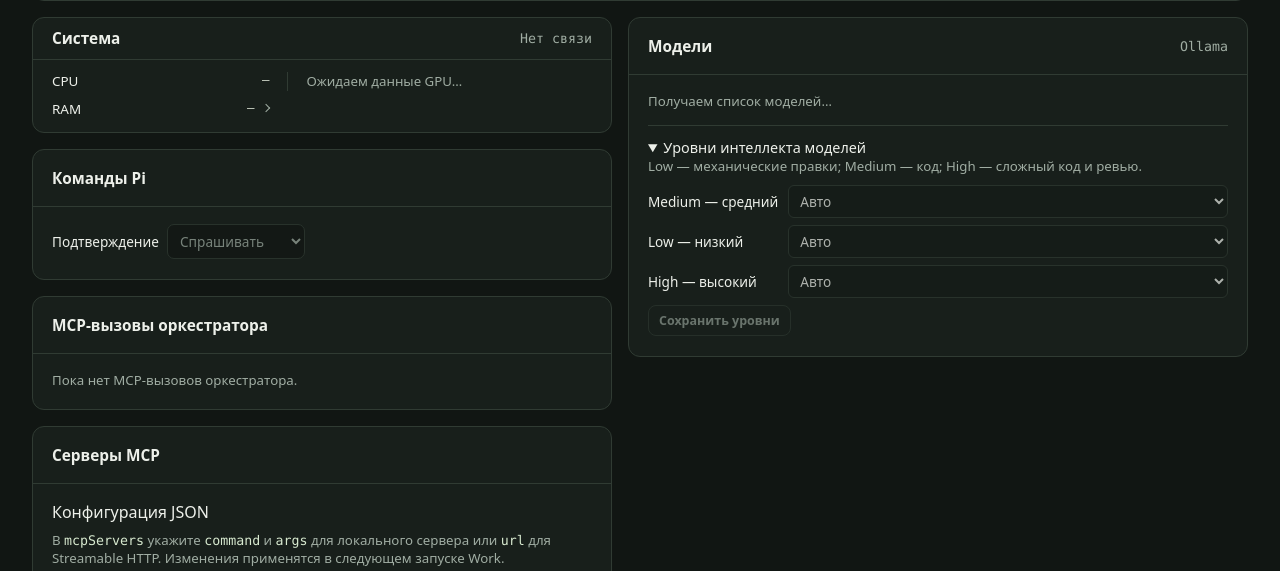
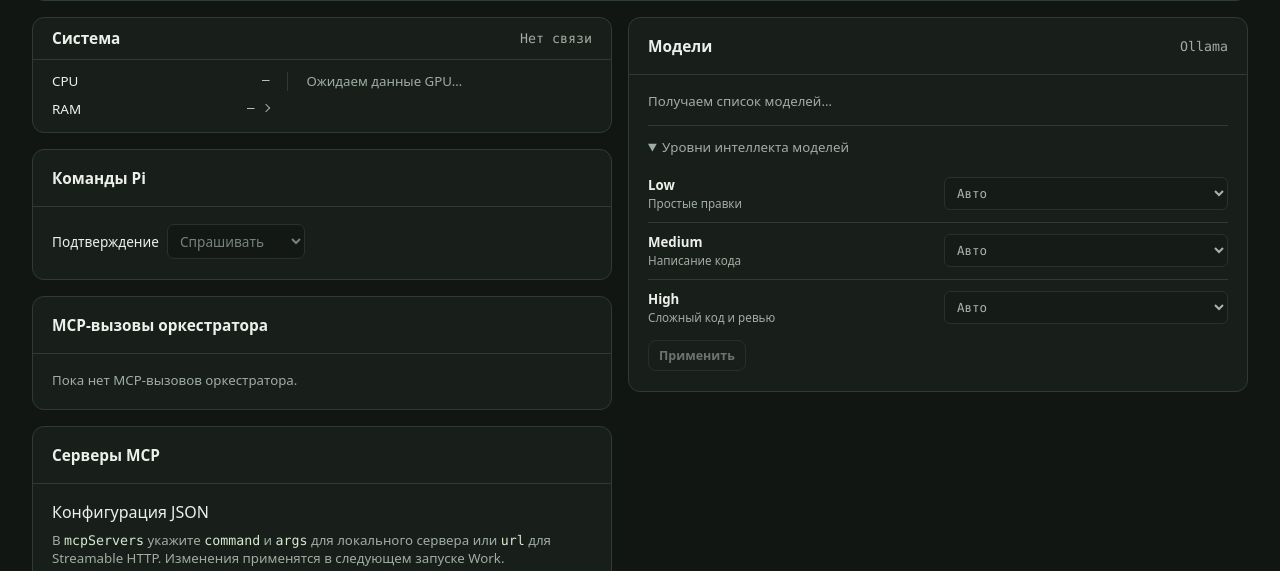
Before and after one commit to nevrozza/lyra-ai, a plain HTML site: page web/index.html in a window 1280 px wide. Shown: the part 716-1287 px from the top of the page. Drawn offline with Linux system fonts and the light colour scheme; no server answers.

Commit message:
Refine model intelligence role settings layout

```diff
--- a/web/app.css
+++ b/web/app.css
@@ -324,11 +324,18 @@ h2 { font-size: .96rem; font-weight: 650; }
 #mcp-servers-status[data-error="true"] { color: #f0cd91; }
 .unload:disabled { background: transparent; border-color: var(--line); color: var(--muted); opacity: .6; }
 .model-roles { margin-top: 15px; padding-top: 12px; border-top: 1px solid var(--line); }
-.model-roles summary { cursor: pointer; font-size: .9rem; }
-#model-roles-form { display: grid; grid-template-columns: auto minmax(0, 1fr); align-items: center; gap: 7px 10px; margin-top: 10px; font-size: .85rem; }
-#model-roles-form select { min-width: 0; padding: 5px 7px; border: 1px solid var(--line); border-radius: 6px; background: #141b17; color: inherit; font: inherit; }
-#save-model-roles { grid-column: 1 / -1; justify-self: start; }
-#model-roles-feedback { grid-column: 1 / -1; margin: 0; overflow-wrap: anywhere; }
+.model-roles summary { cursor: pointer; font-size: .83rem; color: var(--muted); }
+.model-roles summary:hover { color: #edf0ea; }
+#model-roles-form { display: grid; gap: 0; margin-top: 10px; font-size: .83rem; }
+.model-role-row { display: grid; grid-template-columns: repeat(auto-fit, minmax(min(100%, 122px), 1fr)); align-items: center; gap: 6px 12px; padding: 10px 0; min-width: 0; }
+.model-role-row + .model-role-row { border-top: 1px solid var(--line); }
+.model-role-row label { display: grid; gap: 2px; min-width: 0; }
+.model-role-row label strong { font-size: .83rem; font-weight: 600; }
+.model-role-row label small { color: var(--muted); font-size: .73rem; line-height: 1.35; }
+#model-roles-form select { width: 100%; min-width: 0; padding: 7px 8px; border: 1px solid var(--line); border-radius: 6px; background: #141b17; color: inherit; font: .78rem var(--mono); text-overflow: ellipsis; }
+#model-roles-form select:focus-visible { outline: 2px solid var(--accent); outline-offset: 2px; }
+.model-role-actions { display: flex; flex-wrap: wrap; align-items: center; gap: 8px; margin-top: 5px; }
+#model-roles-feedback { flex: 1; min-width: 0; margin: 0; overflow-wrap: anywhere; }
 #model-roles-feedback:empty { display: none; }
 .model-error { margin-top: 8px; color: #f0ac9c; overflow-wrap: anywhere; }
 .facts { margin: 15px 0 0; }
--- a/web/index.html
+++ b/web/index.html
@@ -241,16 +241,23 @@
             </div>
             <details id="model-roles" class="model-roles" open>
               <summary>Уровни интеллекта моделей</summary>
-              <p class="secondary">Low — механические правки; Medium — код; High — сложный код и ревью.</p>
               <form id="model-roles-form">
-                <label for="role-medium">Medium — средний</label>
-                <select id="role-medium" name="medium" disabled></select>
-                <label for="role-low">Low — низкий</label>
-                <select id="role-low" name="low" disabled></select>
-                <label for="role-high">High — высокий</label>
-                <select id="role-high" name="high" disabled></select>
-                <button id="save-model-roles" class="unload" type="submit" disabled>Сохранить уровни</button>
-                <p id="model-roles-feedback" class="secondary" role="status"></p>
+                <div class="model-role-row">
+                  <label for="role-low"><strong>Low</strong><small id="role-low-hint">Простые правки</small></label>
+                  <select id="role-low" name="low" aria-describedby="role-low-hint" disabled></select>
+                </div>
+                <div class="model-role-row">
+                  <label for="role-medium"><strong>Medium</strong><small id="role-medium-hint">Написание кода</small></label>
+                  <select id="role-medium" name="medium" aria-describedby="role-medium-hint" disabled></select>
+                </div>
+                <div class="model-role-row">
+                  <label for="role-high"><strong>High</strong><small id="role-high-hint">Сложный код и ревью</small></label>
+                  <select id="role-high" name="high" aria-describedby="role-high-hint" disabled></select>
+                </div>
+                <div class="model-role-actions">
+                  <button id="save-model-roles" class="unload" type="submit" disabled>Применить</button>
+                  <p id="model-roles-feedback" class="secondary" role="status"></p>
+                </div>
               </form>
             </details>
             <p id="model-error" class="secondary model-error" role="alert" hidden></p>
```
